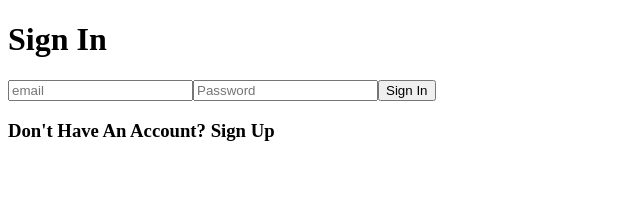
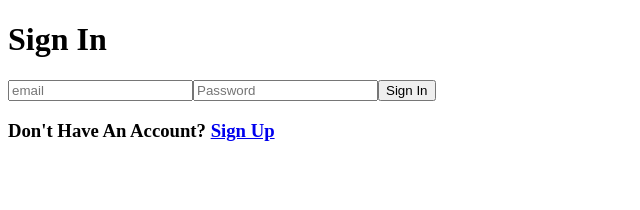
Before and after one commit to VictorGoic0/TTP-FS, a React (Create React App) app in the folder ttp-fs/: page /login in a window 1280 px wide. Shown: the top 210 px of the page, without its empty margins (0-640 px from the left). Built offline with nearby package versions, Linux system fonts and the light colour scheme; no server answers.

Commit message:
Added some <Link> components to Login and Register so that you can freely switch between the 2.

```diff
--- a/ttp-fs/src/components/Login.js
+++ b/ttp-fs/src/components/Login.js
@@ -1,6 +1,7 @@
 import React, { Component } from "react";
 import { connect } from "react-redux";
 import { signIn } from "../actions";
+import { Link } from "react-router-dom";
 
 class Login extends Component {
   state = {
@@ -54,7 +55,10 @@ class Login extends Component {
           <button>Sign In</button>
         </form>
         <h3>
-          Don't Have An Account? <span>Sign Up</span>
+          Don't Have An Account?{" "}
+          <Link to="/signup">
+            <span>Sign Up</span>
+          </Link>
         </h3>
       </div>
     );
--- a/ttp-fs/src/components/Portfolio.js
+++ b/ttp-fs/src/components/Portfolio.js
@@ -1,11 +1,6 @@
 import React, { Component } from "react";
 import { connect } from "react-redux";
-import {
-  fetchUser,
-  getTransactions,
-  makeTransaction,
-  fetchPrices
-} from "../actions";
+import { getTransactions, fetchPrices } from "../actions";
 import Stock from "./Stock";
 import PurchaseStock from "./PurchaseStock";
 
@@ -55,7 +50,9 @@ class Portfolio extends Component {
           <div>
             {stockList.length > 0 ? (
               <>Portfolio ${this.portfolioValue()}</>
-            ) : null}
+            ) : (
+              <h1>You do not own any stock yet</h1>
+            )}
             {/* Loop over stockList here and create a row entry for each, pass down the needed price from prices */}
             {stockList.map(stock => (
               <Stock
@@ -74,7 +71,6 @@ class Portfolio extends Component {
 
 const mapStateToProps = state => ({
   user: state.user,
-  fetchingUser: state.fetchingUser,
   fetchingTransactions: state.fetchingTransactions,
   fetchingPrices: state.fetchingPrices,
   stockList: state.stockList,
@@ -84,5 +80,5 @@ const mapStateToProps = state => ({
 
 export default connect(
   mapStateToProps,
-  { fetchUser, makeTransaction, getTransactions, fetchPrices }
+  { getTransactions, fetchPrices }
 )(Portfolio);
--- a/ttp-fs/src/components/Signup.js
+++ b/ttp-fs/src/components/Signup.js
@@ -1,6 +1,7 @@
 import React, { Component } from "react";
 import { connect } from "react-redux";
 import { signUp } from "../actions";
+import { Link } from "react-router-dom";
 
 class Signup extends Component {
   state = {
@@ -61,7 +62,10 @@ class Signup extends Component {
           <button>Sign Up</button>
         </form>
         <h3>
-          Already Have An Account? <span>Sign In</span>
+          Already Have An Account?{" "}
+          <Link to="/login">
+            <span>Sign In</span>
+          </Link>
         </h3>
       </div>
     );
```
